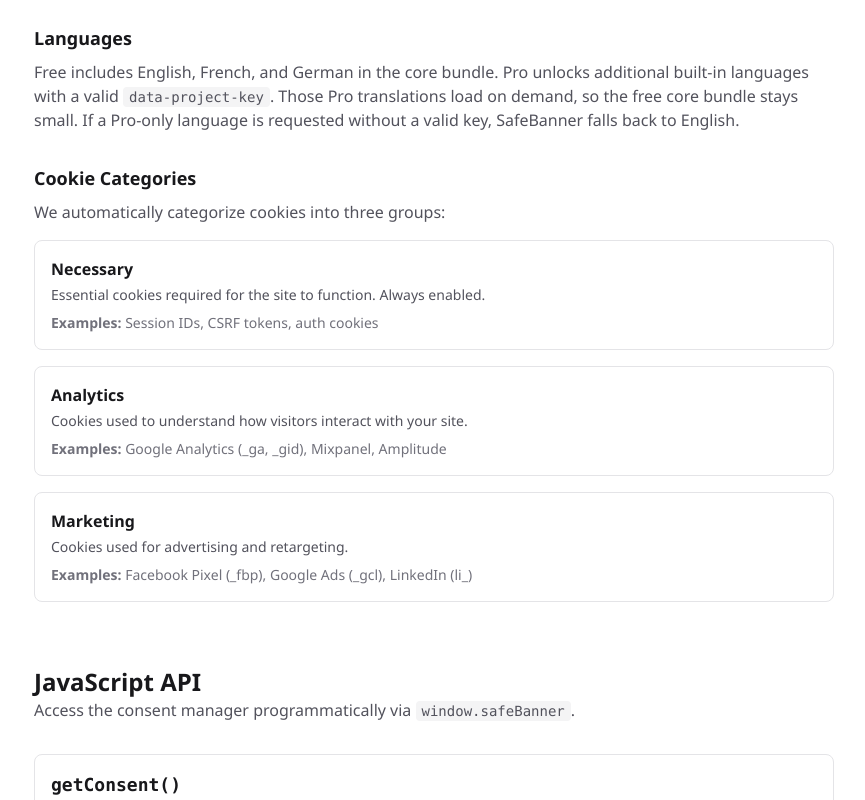
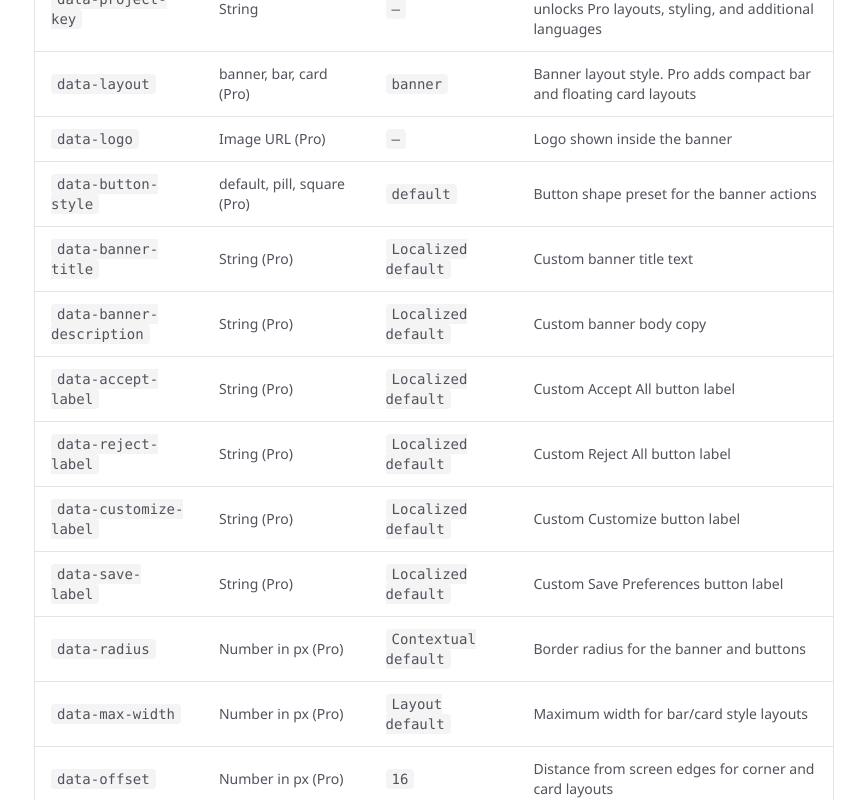
Before and after one commit to hellokariburt/SafeBanner, a Next.js app in the folder apps/web/: page /docs in a window 1280 px wide. Shown: the part 1980-2780 px from the top of the page, without its empty margins (358-1223 px from the left). Built offline with nearby package versions, Linux system fonts and the light colour scheme.

Commit message:
Update docs for Pro configuration options

```diff
--- a/apps/web/src/app/docs/DocsContent.tsx
+++ b/apps/web/src/app/docs/DocsContent.tsx
@@ -182,9 +182,9 @@ export function DocsContent() {
                 />
                 <ConfigRow
                   attr="data-theme"
-                  values="light, dark"
+                  values="light, dark, auto (Pro)"
                   defaultVal="light"
-                  desc="Color scheme"
+                  desc="Color scheme. Pro adds automatic light/dark theme detection"
                 />
                 <ConfigRow
                   attr="data-color"
@@ -220,7 +220,79 @@ export function DocsContent() {
                   attr="data-project-key"
                   values="String"
                   defaultVal="—"
-                  desc="Pro license key — removes branding and unlocks additional languages"
+                  desc="Pro license key — removes branding and unlocks Pro layouts, styling, and additional languages"
+                />
+                <ConfigRow
+                  attr="data-layout"
+                  values="banner, bar, card (Pro)"
+                  defaultVal="banner"
+                  desc="Banner layout style. Pro adds compact bar and floating card layouts"
+                />
+                <ConfigRow
+                  attr="data-logo"
+                  values="Image URL (Pro)"
+                  defaultVal="—"
+                  desc="Logo shown inside the banner"
+                />
+                <ConfigRow
+                  attr="data-button-style"
+                  values="default, pill, square (Pro)"
+                  defaultVal="default"
+                  desc="Button shape preset for the banner actions"
+                />
+                <ConfigRow
+                  attr="data-banner-title"
+                  values="String (Pro)"
+                  defaultVal="Localized default"
+                  desc="Custom banner title text"
+                />
+                <ConfigRow
+                  attr="data-banner-description"
+                  values="String (Pro)"
+                  defaultVal="Localized default"
+                  desc="Custom banner body copy"
+                />
+                <ConfigRow
+                  attr="data-accept-label"
+                  values="String (Pro)"
+                  defaultVal="Localized default"
+                  desc="Custom Accept All button label"
+                />
+                <ConfigRow
+                  attr="data-reject-label"
+                  values="String (Pro)"
+                  defaultVal="Localized default"
+                  desc="Custom Reject All button label"
+                />
+                <ConfigRow
+                  attr="data-customize-label"
+                  values="String (Pro)"
+                  defaultVal="Localized default"
+                  desc="Custom Customize button label"
+                />
+                <ConfigRow
+                  attr="data-save-label"
+                  values="String (Pro)"
+                  defaultVal="Localized default"
+                  desc="Custom Save Preferences button label"
+                />
+                <ConfigRow
+                  attr="data-radius"
+                  values="Number in px (Pro)"
+                  defaultVal="Contextual default"
+                  desc="Border radius for the banner and buttons"
+                />
+                <ConfigRow
+                  attr="data-max-width"
+                  values="Number in px (Pro)"
+                  defaultVal="Layout default"
+                  desc="Maximum width for bar/card style layouts"
+                />
+                <ConfigRow
+                  attr="data-offset"
+                  values="Number in px (Pro)"
+                  defaultVal="16"
+                  desc="Distance from screen edges for corner and card layouts"
                 />
               </tbody>
             </table>
@@ -574,6 +646,10 @@ cd packages/consent-script && pnpm build
                 <FeatureRow feature="Self-host or use CDN" free="✓" pro="✓" />
                 <FeatureRow feature="English, French, German" free="✓" pro="✓" />
                 <FeatureRow feature="Spanish, Italian, Dutch, Portuguese" free="—" pro="✓" />
+                <FeatureRow feature="Auto light/dark theme" free="—" pro="✓" />
+                <FeatureRow feature="Bar and card layouts" free="—" pro="✓" />
+                <FeatureRow feature="Logo support" free="—" pro="✓" />
+                <FeatureRow feature="Button style presets" free="—" pro="✓" />
                 <FeatureRow feature="Custom banner title and description" free="—" pro="✓" />
                 <FeatureRow feature="Custom button labels" free="—" pro="✓" />
                 <FeatureRow feature="Powered by SafeBanner branding" free="✓" pro="—" />
```
